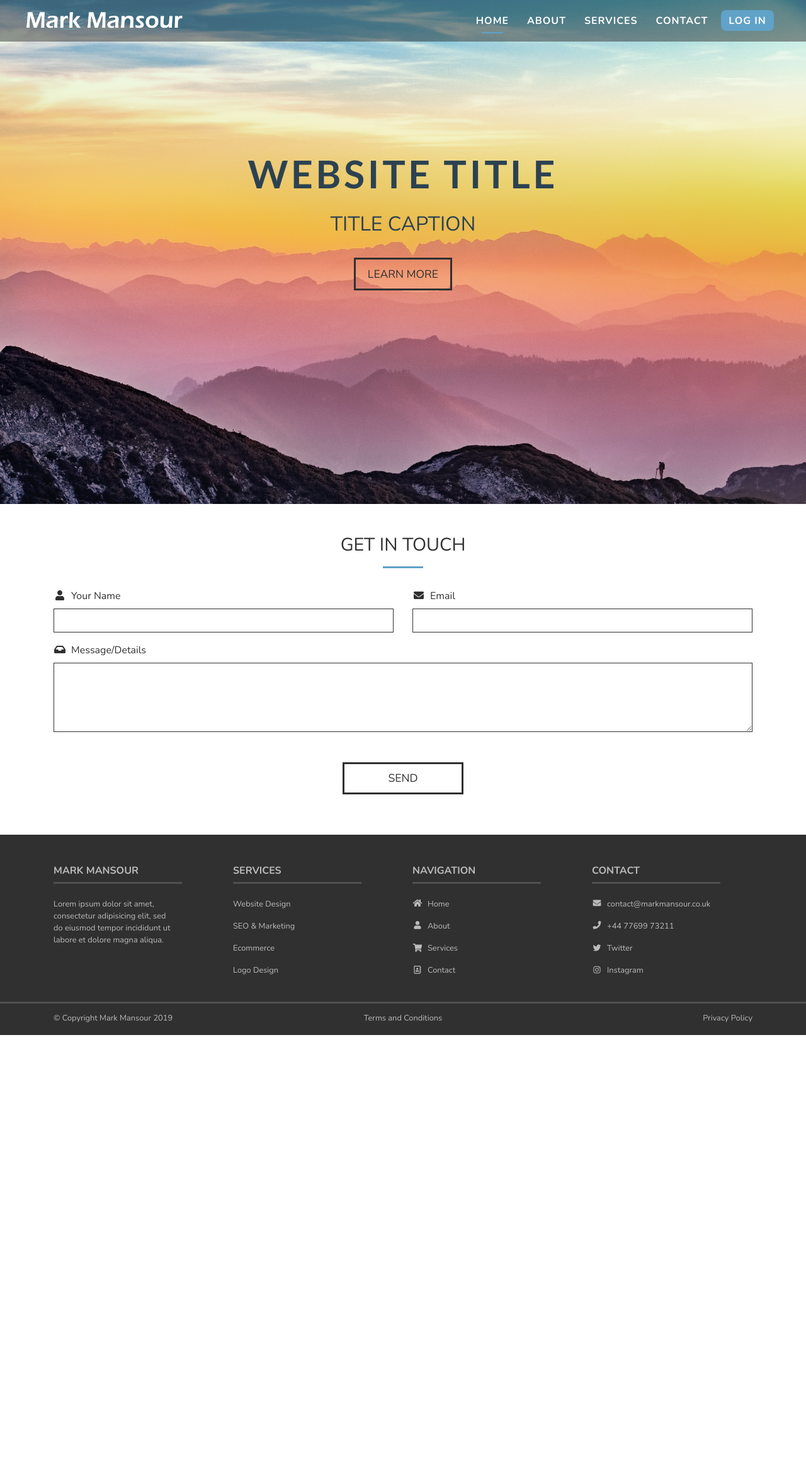
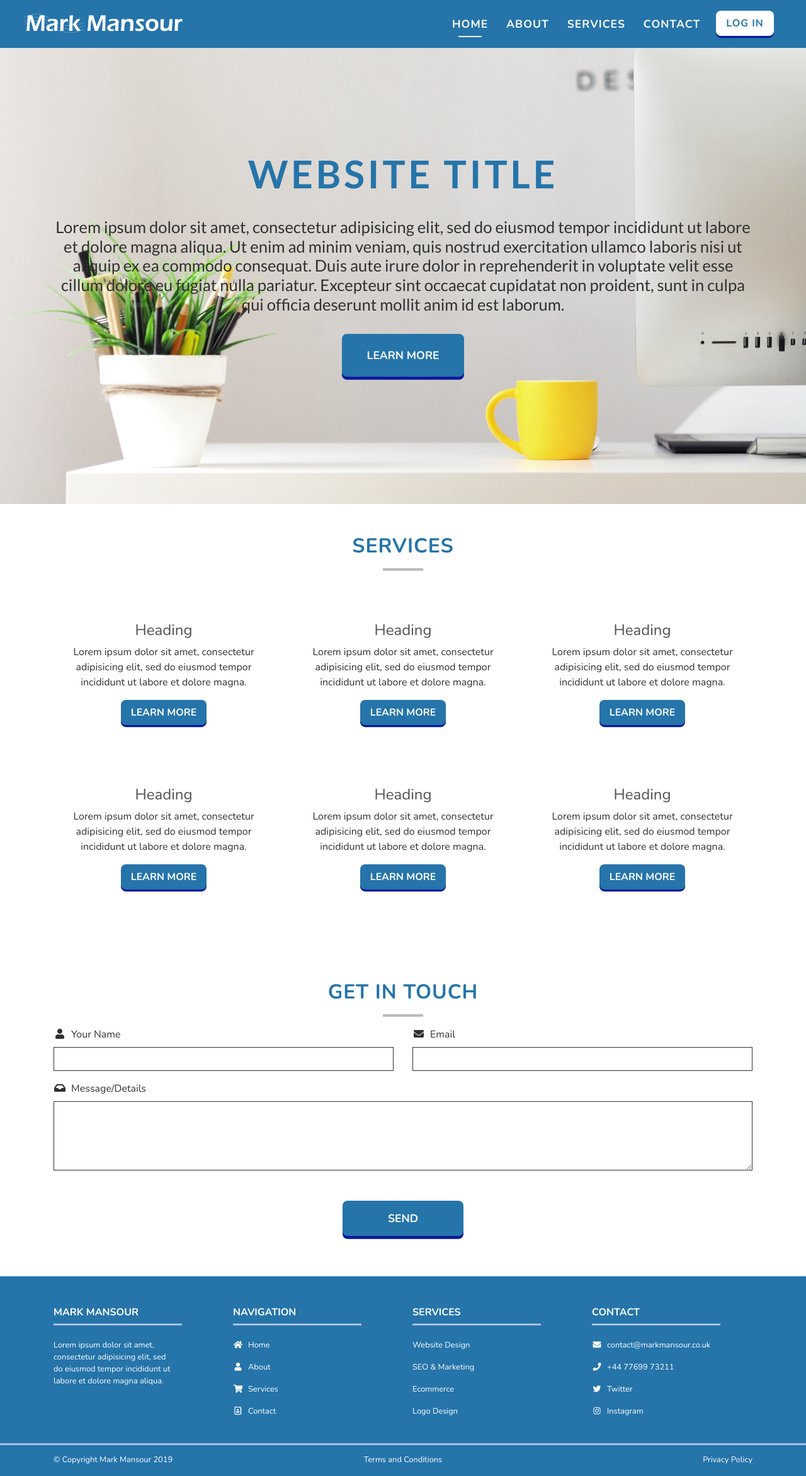
Before and after one commit to MarkMansour1/website, a PHP site: page / in a window 1280 px wide. Shown: the whole page at 63% size. Before the commit the page ends 1643 px from the top, so only its background shows below. Run offline with PHP 8.4, Linux system fonts and the light colour scheme; some libraries are stand-ins or nearby versions.

Commit message:
Redesign

```diff
--- a/css/style.css
+++ b/css/style.css
@@ -2,10 +2,11 @@
 @import url('https://fonts.googleapis.com/css?family=Lato:400,700&display=swap');
 
 :root {
-  --pastelblue: #c7ceea;
+  --wblue: #a9c2eb;
   --lblue: #60a2c8;
   --mblue: #2574aa;
-  --dblue: #2c4251;
+  --dblue: #05199c;
+
   --pastelgreen: #b5ead7;
   --lgreen: #80c9a6;
   --mgreen: #1ab47c;
@@ -13,7 +14,7 @@
 
   --wgrey: #D7D9DB;
   --lgrey: #BBBBBB;
-  --mgrey: #707070;
+  --mgrey: #505050;
   --dgrey: #303030;
   --bgrey: #151515;
 }
@@ -25,58 +26,104 @@ html {
 body {
   overflow-x: hidden;
   font-family: 'Nunito', sans-serif;
+  color: var(--dgrey);
 }
 
 /* General */
-
-.btn-lg {
-  border-width: medium;
-  border-radius: 0;
-  padding: .6rem 1.2rem;
-  font-size: 1.1rem;
-}
-
-.btn-outline-dark {
-  border-color: var(--dgrey);
-  color: var(--dgrey);
-}
-
-.btn-outline-dark:hover {
-  border-color: var(--dgrey);
-  background-color: var(--dgrey);
-}
 
 /* Page header */
 h1 {
   font-family: 'Lato', sans-serif;
   font-size: 3.8rem;
   font-weight: 700;
+  color: var(--mblue);
+  text-transform: uppercase;
   letter-spacing: .3rem;
-  padding-bottom: 1rem;
 }
 
 /* Page caption */
 h3 {
-  font-size: 2rem;
-  padding-bottom: 1.6rem;
+  font-family: 'Lato', sans-serif;
+  font-size: 1.6rem;
 }
 
-/* Section header */
+/* Section styling */
+.section-head {
+  padding: 3rem 0 1rem;
+  text-align: center;
+}
+
+/* Header */
 h2 {
+  color: var(--mblue);
   text-transform: uppercase;
-  font-size: 1.8rem;
+  font-weight: 700;
+  font-size: 2rem;
+  letter-spacing: 1px;
+}
+
+hr {
+  border-top: .3rem solid var(--lgrey);
+  width: 4rem;
+}
+
+.section-body {
+  padding-bottom: 3rem;
 }
 
 /* Section caption */
 h4 {
+  color: var(--mgrey);
+}
+
+/* Paragraph Text */
+p {
 
 }
 
-/* Section underline */
-hr {
-  border-top: .2rem solid black;
-  width: 4rem;
-  margin: 1rem auto 2rem;
+/* Buttons */
+.btn {
+  padding: .9rem 1.5rem;
+  border-radius: .5rem;
+  min-width: 5rem;
+  font-size: 1.1rem;
+  font-weight: 700;
+  text-decoration: none;
+  text-transform: uppercase;
+  box-shadow: 0 .3rem 0 var(--dblue);
+  text-align: center;
+  display: inline-block;
+  transition: opacity .3s ease-in-out;
+  border: 0 none;
+  background-color: var(--mblue);
+  color: white;
+}
+
+.btn:hover {
+  opacity: 0.8;
+  background-color: var(--mblue);
+  color: white;
+}
+
+.btn-lg {
+  padding: 1.3rem 2.5rem;
+  font-size: 1.1rem;
+}
+
+.btn-sm {
+  padding: .5rem 1rem;
+  box-shadow: 0 .2rem 0 var(--dblue);
+  font-size: 1rem;
+}
+
+.btn-light {
+  background-color: white;
+  color: var(--mblue);
+}
+
+.btn-light:hover {
+  background-color: white;
+  color: var(--mblue);
 }
 
 /* Landing */
@@ -84,15 +131,12 @@ hr {
 .home {
   width: 100%;
   height: 100vh;
-  background-image: url(../img/landscape.jpg);
+  background-image: url(../img/office.jpg);
   background-size: cover;
 }
 
 .caption {
   width: 100%;
-  max-width: 100%;
-  text-transform: uppercase;
-  color: var(--dblue);
   position: absolute;
   text-align: center;
   /* left: 5%; */
@@ -100,15 +144,19 @@ hr {
   z-index: 1;
 }
 
+.caption h3 {
+  margin: 2rem auto;
+}
+
 /* Navbar */
 
 .navbar {
-  background-color: rgba(50, 50, 50, 0.5);
+  background-color: var(--mblue);
   text-transform: uppercase;
   font-weight: 700;
-  font-size: 1rem;
+  font-size: 1.1rem;
   letter-spacing: 1px;
-  padding: .5rem 3%;
+  padding: .8rem 3%;
 }
 
 .navbar-brand img {
@@ -135,7 +183,7 @@ hr {
   left: 25%;
   height: 2px;
   bottom: 0;
-  background-color: var(--lblue);
+  background-color: var(--white);
   visibility: hidden;
   -webkit-transform: scaleX(0);
   transform: scaleX(0);
@@ -149,40 +197,10 @@ hr {
   transform: scaleX(1);
 }
 
-.loginbtn {
-  background-color: var(--lblue);
-  color: white;
-  border-radius: .5rem;
-  position: relative;
-  top: .5rem;
-  padding: .4rem .75rem .3rem;
-}
-
-.btnlogin {
-  font-size: 1rem;
-  font-weight: 700;
-  margin: .1rem 0 0 .2rem;
-  border-radius: 0;
-}
-
-.loginbtn:hover {
-  background-color: var(--mblue);
-  color: white;
-  text-decoration: none;
-  -webkit-transition: all 0.3s ease-in-out 0s;
-  transition: all 0.3s ease-in-out 0s;
-}
-
 /* Contact */
 
 .contact {
-  /* background-image: linear-gradient(to top right, red, yellow); */
   padding: 3rem 0;
-  color: var(--dgrey);
-}
-
-.contact hr {
-  border-color: var(--lblue);
 }
 
 .contact form input, .contact form textarea {
@@ -204,10 +222,14 @@ hr {
 /* footer */
 
 footer {
-  background-color: var(--dgrey);
-  color: var(--lgrey);
+  background-color: var(--mblue);
+  color: var(--white);
   padding-top: 3rem;
   font-size: .8rem;
+}
+
+footer p {
+  color: white;
 }
 
 footer h6 {
@@ -216,7 +238,7 @@ footer h6 {
 }
 
 footer hr {
-  border-top: .2rem solid #505050;
+  border-top: .2rem solid var(--wblue);
   display: inline-block;
   width: 80%;
   margin: 0 0 1rem;
@@ -227,11 +249,11 @@ footer .footer-description {
 }
 
 footer a {
-  color: var(--lgrey);
+  color: var(--white);
 }
 
 footer a:hover {
-  color: var(--white);
+  color: var(--wblue);
   text-decoration: none;
 }
 
@@ -308,7 +330,7 @@ footer img {
   }
 
   footer hr {
-    border-top: .2rem solid #505050;
+    border-top: .2rem solid #a9c2eb;
     display: inline-block;
     width: 10%;
     margin-top: 0;
--- a/index.php
+++ b/index.php
@@ -37,7 +37,7 @@
 					<a href="" class="nav-link">Contact</a>
 				</li>
 				<li class="nav-item">
-					<a href="http://account.markmansour.co.uk" class="loginbtn">Log In</a>
+					<a href="http://account.markmansour.co.uk" class="btn btn-light btn-sm mt-2 mt-md-0 ml-md-1">Log In</a>
 				</li>
 			</ul>
 		</div>
@@ -46,15 +46,42 @@
 	<!-- begin home -->
 	<div id="home" class="home">
 		<div class="caption">
-			<h1>Website Title</h1>
-			<h3>Title Caption</h3>
-			<a href="" class="btn btn-outline-dark btn-lg">Learn More</a>
+			<div class="container">
+				<h1>Website Title</h1>
+				<h3>Lorem ipsum dolor sit amet, consectetur adipisicing elit, sed do eiusmod tempor incididunt ut labore et dolore magna aliqua. Ut enim ad minim veniam, quis nostrud exercitation ullamco laboris nisi ut aliquip ex ea commodo consequat. Duis aute irure dolor in reprehenderit in voluptate velit esse cillum dolore eu fugiat nulla pariatur. Excepteur sint occaecat cupidatat non proident, sunt in culpa qui officia deserunt mollit anim id est laborum.</h3>
+				<a href="" class="btn btn-outline-dark btn-lg">Learn More</a>
+			</div>
 		</div>
 	</div>
 	<!-- end home -->
 
+	<!-- begin services -->
+	<div id="services" class="services">
+		<div class="section-head">
+			<h2>Services</h2>
+			<hr>
+		</div>
+		<div class="container section-body text-center">
+			<div class="row">
+				<?php
+				for ($i=0; $i < 6; $i++) {
+					echo '
+					<div class="col-md-6 col-lg-4 my-5">
+						<h4>Heading</h4>
+						<p>Lorem ipsum dolor sit amet, consectetur adipisicing elit, sed do eiusmod tempor incididunt ut labore et dolore magna.</p>
+						<a href="" class="btn btn-sm">Learn More</a>
+					</div>
+					';
+				}
+				?>
+
+			</div>
+		</div>
+	</div>
+	<!-- end services -->
+
 	<!-- begin contact -->
-	<div id="contact" class="contact offset">
+	<div id="contact" class="contact">
 		<div class="container">
 			<div class="text-center">
 				<h2>Get In Touch</h2>
@@ -84,7 +111,7 @@
 					</div>
 				</div>
 				<div class="form-group text-center">
-					<button class="btn btn-outline-dark btn-lg" type="sumbit">Send</button>
+					<button class="btn" type="sumbit">Send</button>
 				</div>
 			</form>
 		</div>
@@ -102,14 +129,6 @@
 					<p class="footer-description">Lorem ipsum dolor sit amet, consectetur adipisicing elit, sed do eiusmod tempor incididunt ut labore et dolore magna aliqua.</p>
 				</div>
 				<div class="d-none d-md-block col-md-3">
-					<h6>Services</h6>
-					<hr>
-					<p><a href="#">Website Design</a></p>
-					<p><a href="#">SEO & Marketing</a></p>
-					<p><a href="#">Ecommerce</a></p>
-					<p><a href="#">Logo Design</a></p>
-				</div>
-				<div class="d-none d-md-block col-md-3">
 					<h6>Navigation</h6>
 					<hr>
 					<p><i class="fas fa-fw fa-home mr-2"></i><a href="#home">Home</a></p>
@@ -117,6 +136,14 @@
 					<p><i class="fas fa-fw fa-shopping-cart mr-2"></i><a href="#services">Services</a></p>
 					<p><i class="far fa-fw fa-address-book mr-2"></i><a href="#contact">Contact</a></p>
 					<!-- <p><i class="fas fa-fw fa-sign-in-alt mr-2"></i><a href="http://account.markmansour.co.uk">Log In</a></p> -->
+				</div>
+				<div class="d-none d-md-block col-md-3">
+					<h6>Services</h6>
+					<hr>
+					<p><a href="#">Website Design</a></p>
+					<p><a href="#">SEO & Marketing</a></p>
+					<p><a href="#">Ecommerce</a></p>
+					<p><a href="#">Logo Design</a></p>
 				</div>
 				<div class="col-md-3">
 					<h6>Contact</h6>
```
Also changed, not shown: showcase.php (added, +47 -0 lines), img/office.jpg (added).
